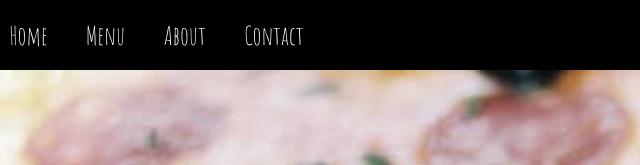
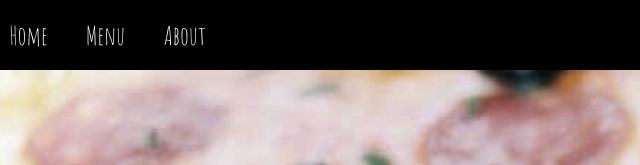
Before and after one commit to Garfieldas/restaurant-page, a website: page src/index.html in a window 1280 px wide. Shown: the top 165 px of the page, 10-650 px from the left. Drawn offline with Linux system fonts and the light colour scheme.

Commit message:
Delete contact nav link

```diff
--- a/src/index.html
+++ b/src/index.html
@@ -12,7 +12,6 @@
     <a class="navbar__link" href="#">Home</a>
     <a class="navbar__link" href="#">Menu</a>
     <a class="navbar__link" href="#">About</a>
-    <a class="navbar__link" href="#">Contact</a>
   </nav>
   <div class="header__content">
     <div class="header__container">
```
